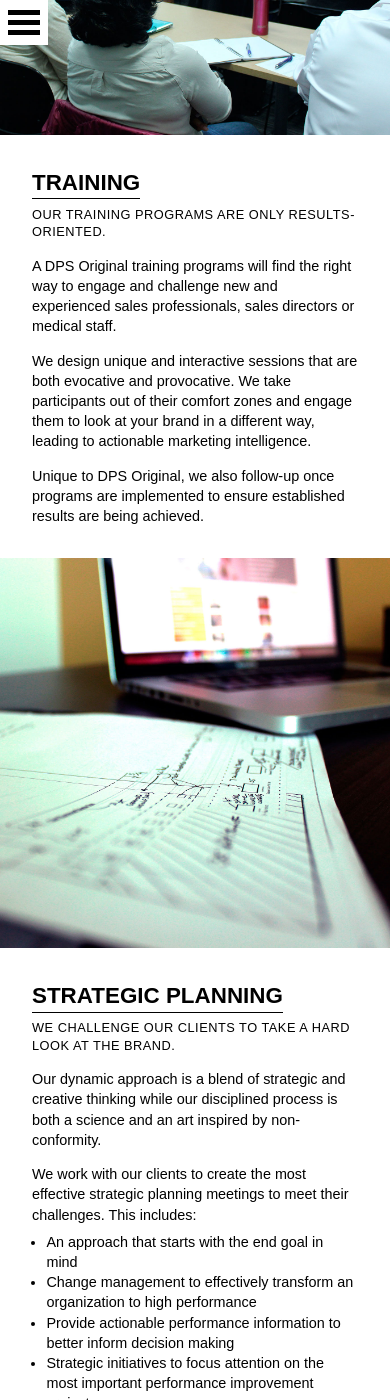
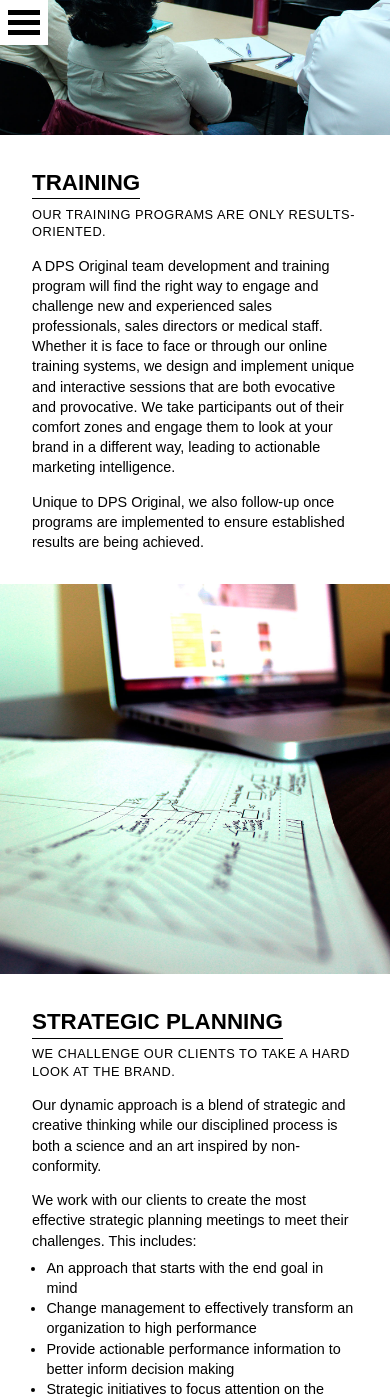
Before and after one commit to emdsgn/Website-1, a Jekyll site: the page built from workshop.html, in a window 390 px wide and 1400 px high, scrolled down 1514 px. Built offline with Jekyll 4.4.1, drawn with Linux system fonts in a browser that asks for light colours; Markdown is read by kramdown in place of the engine named in the settings.

Commit message:
Portfolio

```diff
--- a/index.html
+++ b/index.html
@@ -438,6 +438,7 @@ layout: default
     <div class="grid leader-text">
       <div class="unit unit-m-1 unit-l-1">
         <h3>LEADERSHIP</h3>
+        <p class="sub-body">Dennis Sakalauskas<br>President</p>
         <ul id="dates">
           <li><a href="#1900"></a></li>
           <li><a href="#1930"></a></li>
--- a/medical.html
+++ b/medical.html
@@ -479,10 +479,10 @@ layout: medical
 <!-- END SPEAKERS FORUM -->
 
 
-<div class="grid relative" id="medical-w">
+<div class="grid work-med relative" id="medical-w">
       <div class="unit unit-s-1 unit-m-2-3 unit-l-2-3">
         <h3>Our Work</h3>
-        <p class="sub-body">Here are some examples of combining our strategic marketing proficiency with our creative design.</p>
+        <p class="sub-body">Here are some examples of our strategic medical education and digital interactive media initiatives.</p>
       </div>
   </div>
 
--- a/workshop.html
+++ b/workshop.html
@@ -37,9 +37,7 @@ layout: workshop
       <div class="unit unit-s-1 unit-m-2-3 unit-l-2-3">
         <p class="sub-body-1">Our training programs are only results-oriented.</p>
 
-        <p class="body-1">A DPS Original training programs will find the right way to engage and challenge new and experienced sales professionals, sales directors or medical staff.</p>
-
-        <p class="body-1">We design unique and interactive sessions that are both evocative and provocative. We take participants out of their comfort zones and engage them to look at your brand in a different way, leading to actionable marketing intelligence.</p>
+        <p class="body-1">A DPS Original team development and training program will find the right way to engage and challenge new and experienced sales professionals, sales directors or medical staff. Whether it is face to face or through our online training systems, we design and implement unique and interactive sessions that are both evocative and provocative. We take participants out of their comfort zones and engage them to look at your brand in a different way, leading to actionable marketing intelligence.</p>
 
         <p class="body-1">Unique to DPS Original, we also follow-up once programs are implemented to ensure established results are being achieved.</p>
       </div>
@@ -124,9 +122,7 @@ layout: workshop
 <div class="grid">
   <div class="unit unit-s-1 unit-m-1 unit-l-1 med-ex relative">
     <div class="border">
-    <p class="body-2">A DPS Original training programs will find the right way to engage and challenge new and experienced sales professionals, sales directors or medical staff.</p>
-
-    <p class="body-1">We design unique and interactive sessions that are both evocative and provocative. We take participants out of their comfort zones and engage them to look at your brand in a different way, leading to actionable marketing intelligence.</p>
+    <p class="body-2">A DPS Original team development and training program will find the right way to engage and challenge new and experienced sales professionals, sales directors or medical staff. Whether it is face to face or through our online training systems, we design and implement unique and interactive sessions that are both evocative and provocative. We take participants out of their comfort zones and engage them to look at your brand in a different way, leading to actionable marketing intelligence.</p>
 
     <p class="body-1">Unique to DPS Original, we also follow-up once programs are implemented to ensure established results are being achieved.</p>
   </div>
@@ -169,10 +165,10 @@ layout: workshop
 </div>
 <!-- END STRATEGIC PLANNING -->
 
-<div class="grid relative" id="workshop-w">
+<div class="grid work-w relative" id="workshop-w">
       <div class="unit unit-s-1 unit-m-2-3 unit-l-2-3">
         <h3>Our Work</h3>
-        <p class="sub-body">Here are some examples of combining our strategic marketing proficiency with our creative design.</p>
+        <p class="sub-body">Here are some examples of our recent key strategic workshops, training and facilitation expertise put into practise for our clients including full day and two day meetings.</p>
       </div>
   </div>
 
```
Also changed, not shown: other parts of workshop.html (+4 -4 lines), _includes/css/book-component.css (+35 -14 lines), _includes/css/common.css (+33 -3 lines), _includes/css/style.css (+23 -9 lines), img/cover-a1.jpg (added), img/cover-a2.jpg (added), img/cover-a3.jpg (added), img/cover-a4.jpg (added), img/cover-iah.jpg, img/cover-maxwalk.jpg, img/cover-medtronic.jpg, img/cover-nitor.jpg, img/cover-pow.jpg (added), img/cover-spriva.jpg, 1 more files.
